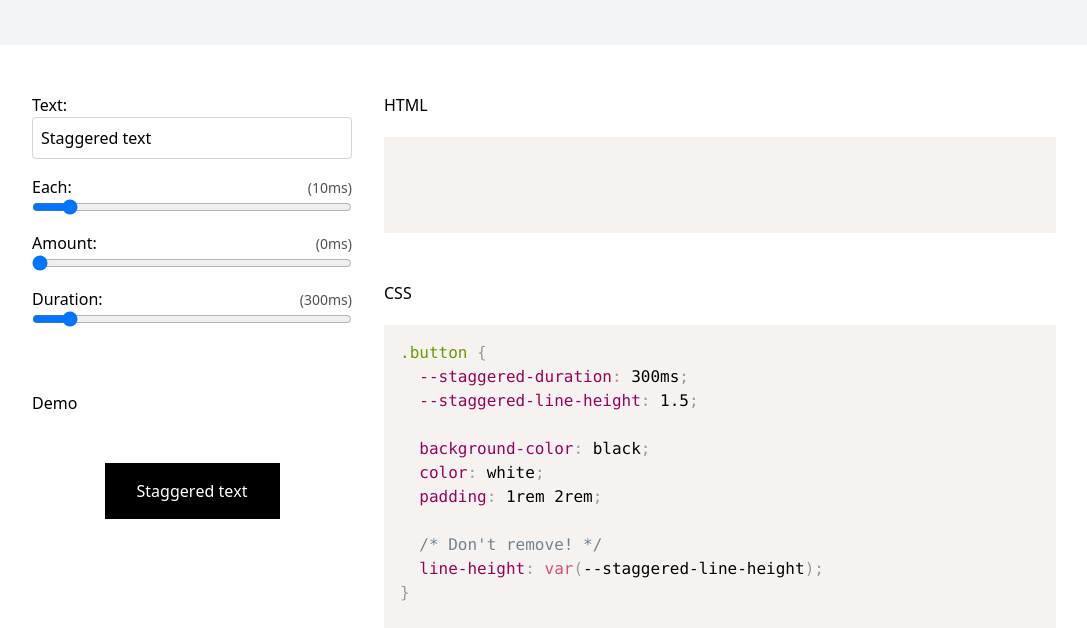
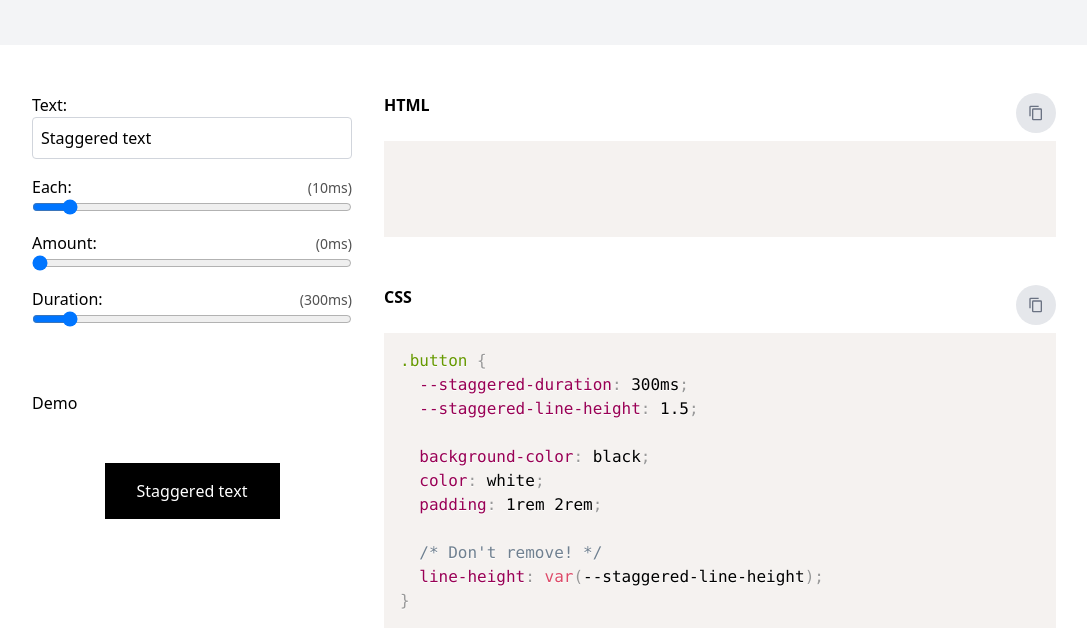
Before and after one commit to bqardi/staggered-text-button-animation, a website built with webpack: page src/index.html in a window 1280 px wide. Shown: the part 163-791 px from the top of the page, without its empty margins (96-1183 px from the left). Built offline with nearby package versions, Linux system fonts and the light colour scheme; what js-beautify would draw is missing.

Commit message:
feat: implement copy to clipboard functionality with feedback for HTML and CSS sections

```diff
--- a/src/index.html
+++ b/src/index.html
@@ -92,9 +92,73 @@
       </div>
 
       <div class="basis-2xl mx-auto py-12 mb-24 overflow-auto">
-        <div class="mb-5">HTML</div>
+        <div class="mb-2 flex justify-between">
+          <h2 class="font-semibold">HTML</h2>
+          <div class="relative">
+            <span
+              class="absolute top-1/2 -translate-y-1/2 right-full mr-1.5 text-green-500 font-semibold"
+              data-copy-feedback="html"
+              hidden
+              >Copied!</span
+            >
+            <button
+              class="w-10 h-10 p-3 rounded-full bg-gray-200 hover:bg-gray-100 transition duration-300 ease-in-out cursor-pointer"
+              data-copy-button
+              data-copy-selector="[data-output=html]"
+              data-copy-feedback="[data-copy-feedback=html]"
+              aria-label="Copy HTML"
+              title="Copy HTML"
+            >
+              <svg
+                class="text-gray-500 pointer-events-none"
+                viewBox="0 0 24 24"
+                fill="currentColor"
+                xmlns="http://www.w3.org/2000/svg"
+                role="img"
+                aria-hidden="true"
+              >
+                <title>Copy to clipboard</title>
+                <path
+                  d="M19,21H8V7H19M19,5H8A2,2 0 0,0 6,7V21A2,2 0 0,0 8,23H19A2,2 0 0,0 21,21V7A2,2 0 0,0 19,5M16,1H4A2,2 0 0,0 2,3V17H4V3H16V1Z"
+                ></path>
+              </svg>
+            </button>
+          </div>
+        </div>
         <div class="bg-[#f5f2f0] min-h-24 mb-12" data-output="html"></div>
-        <div class="mb-5">CSS</div>
+        <div class="mb-2 flex justify-between">
+          <h2 class="font-semibold">CSS</h2>
+          <div class="relative">
+            <span
+              class="absolute top-1/2 -translate-y-1/2 right-full mr-1.5 text-green-500 font-semibold"
+              data-copy-feedback="css"
+              hidden
+              >Copied!</span
+            >
+            <button
+              class="w-10 h-10 p-3 rounded-full bg-gray-200 hover:bg-gray-100 transition duration-300 ease-in-out cursor-pointer"
+              data-copy-button
+              data-copy-selector="[data-output=css]"
+              data-copy-feedback="[data-copy-feedback=css]"
+              aria-label="Copy CSS"
+              title="Copy Css"
+            >
+              <svg
+                class="text-gray-500 pointer-events-none"
+                viewBox="0 0 24 24"
+                fill="currentColor"
+                xmlns="http://www.w3.org/2000/svg"
+                role="img"
+                aria-hidden="true"
+              >
+                <title>Copy to clipboard</title>
+                <path
+                  d="M19,21H8V7H19M19,5H8A2,2 0 0,0 6,7V21A2,2 0 0,0 8,23H19A2,2 0 0,0 21,21V7A2,2 0 0,0 19,5M16,1H4A2,2 0 0,0 2,3V17H4V3H16V1Z"
+                ></path>
+              </svg>
+            </button>
+          </div>
+        </div>
         <div class="bg-[#f5f2f0] min-h-24" data-output="css"></div>
       </div>
     </div>
--- /dev/null
+++ b/src/js/copy.js
@@ -0,0 +1,35 @@
+document.addEventListener("click", async (e) => {
+  const button = e.target.closest("[data-copy-button]");
+  if (!button) return;
+
+  const text = getCopyText(button);
+
+  try {
+    await navigator.clipboard.writeText(text);
+
+    const feedback = document.querySelector(button.dataset.copyFeedback);
+    if (feedback) {
+      feedback.hidden = false;
+      setTimeout(() => (feedback.hidden = true), 1500);
+    }
+  } catch (err) {
+    console.error("Copy failed", err);
+  }
+});
+
+function getCopyText(button) {
+  const selector = button.dataset.copySelector;
+  const element = selector ? document.querySelector(selector) : null;
+
+  if (element) {
+    if (
+      element instanceof HTMLInputElement ||
+      element instanceof HTMLTextAreaElement
+    ) {
+      return element.value;
+    }
+    return element.textContent.trim();
+  }
+
+  return button.dataset.copyText || "NULL";
+}
--- a/src/js/main.js
+++ b/src/js/main.js
@@ -1,2 +1,3 @@
 import "../css/main.css";
 import "../js/animation.js";
+import "../js/copy.js";
```
